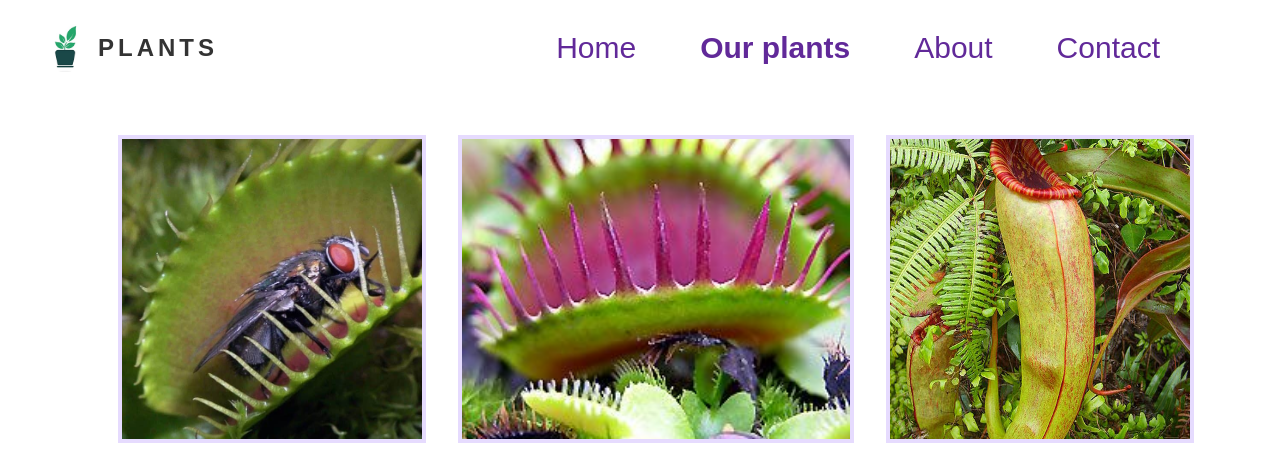
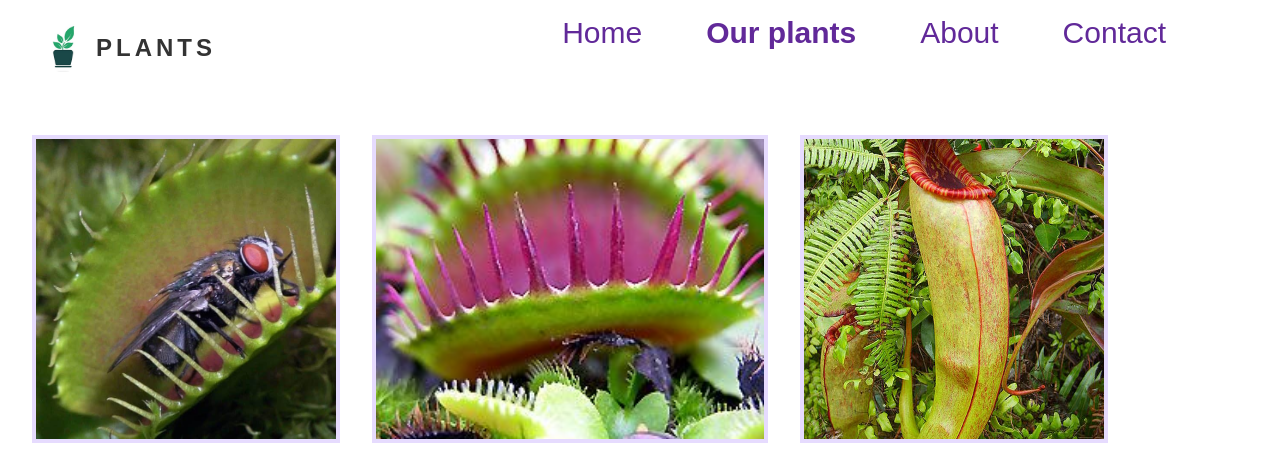
Before and after one commit to EitanBellaiche/web_course_EX1, a plain HTML site: page page2.html in a window 1280 px wide. Shown: the top 472 px of the page. Drawn offline with Linux system fonts and the light colour scheme.

Commit message:
header and footer styles for improved layout; adjust margins and alignment

```diff
--- a/css/style.css
+++ b/css/style.css
@@ -33,14 +33,13 @@ header {
 .navigation-bar {
   display: flex;
   justify-content: space-between;
-  align-items: center;
   width: 100%;
 }
 
 .logo-container {
   display: flex;
   align-items: center;
-  margin-left: 34px;
+  margin-left: 32px;
 }
 
 .logo-img {
@@ -54,14 +53,14 @@ header {
   font-size: 24px;
   font-weight: 700;
   letter-spacing: 4px;
+  margin-right: 135px;
   color: #333;
 }
 
 .nav-links {
   display: flex;
-  align-items: center;
   gap: 64px;
-  margin-right: 120px;
+  margin-right: 114px;
 }
 
 .nav-links a {
@@ -379,14 +378,12 @@ footer {
 /****************************************plants-images-section**************************************/
 .plants-image-container {
   display: flex;
-  justify-content: center;
-  align-items: center;
   margin-top: 39px;
-  flex-wrap: wrap;
+  margin-left: 32px;
+
 }
 
 .image-wrapper-left {
-  margin-left: 32px;
   display: flex;
   justify-content: center;
   align-items: center;
@@ -394,7 +391,6 @@ footer {
   height: 300px;
   flex-shrink: 0;
   border: 4px solid #E6DBFE;
-  background: url(<path-to-image>) lightgray 50% / cover no-repeat;
 }
 
 .image-wrapper-right {
@@ -404,7 +400,6 @@ footer {
   height: 300px;
   flex-shrink: 0;
   border: 4px solid #E6DBFE;
-  background: url(<path-to-image>) lightgray 50% / cover no-repeat;
 }
 
 .image-wrapper-middle {
@@ -416,7 +411,6 @@ footer {
   height: 300px;
   flex-shrink: 0;
   border: 4px solid #E6DBFE;
-  background: url(<path-to-image>) lightgray 50% / cover no-repeat;
 }
 
 .image-wrapper-left img {
```
